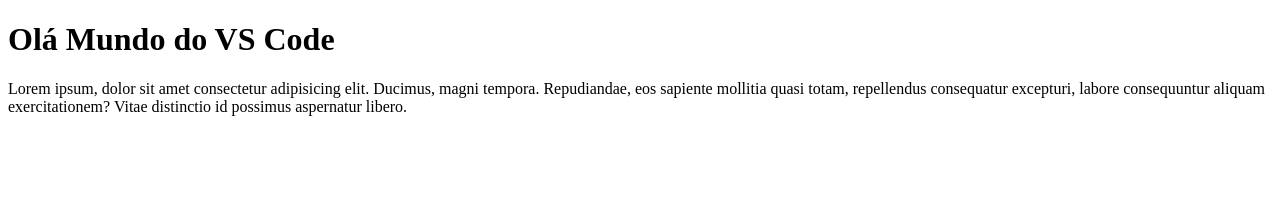
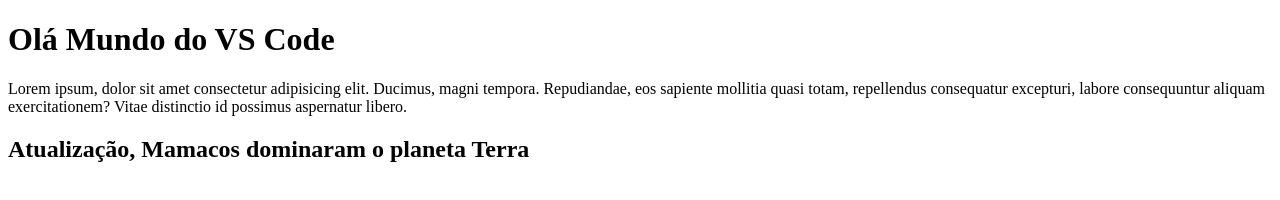
Before and after one commit to 01Black01/Renan, a plain HTML site: page index.html in a window 1280 px wide. Drawn offline with Linux system fonts and the light colour scheme.

Commit message:
atualização nova-branch nova

```diff
--- a/index.html
+++ b/index.html
@@ -9,5 +9,7 @@
 <body>
     <h1>Olá Mundo do VS Code</h1>
     <P>Lorem ipsum, dolor sit amet consectetur adipisicing elit. Ducimus, magni tempora. Repudiandae, eos sapiente mollitia quasi totam, repellendus consequatur excepturi, labore consequuntur aliquam exercitationem? Vitae distinctio id possimus aspernatur libero.</P>
+
+    <h2>Atualização, Mamacos dominaram o planeta Terra</h2>
 </body>
 </html>
```
